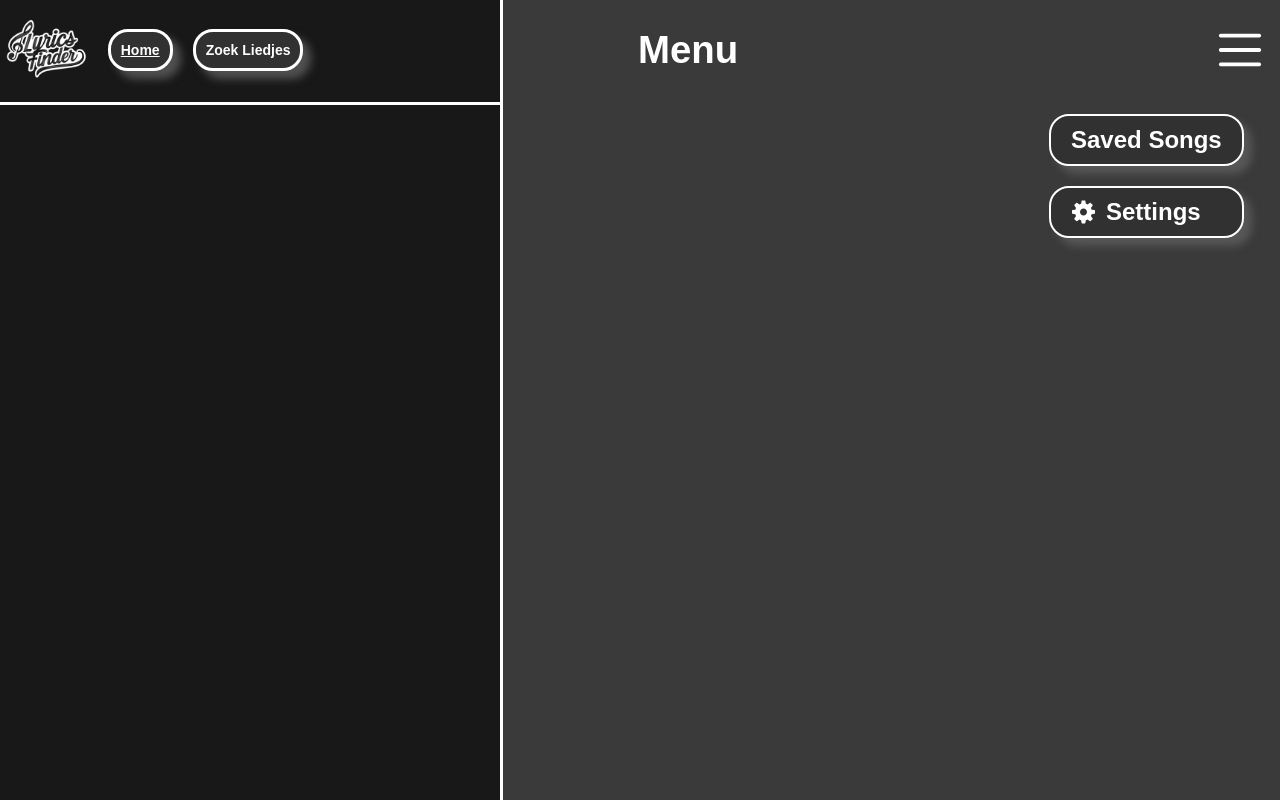
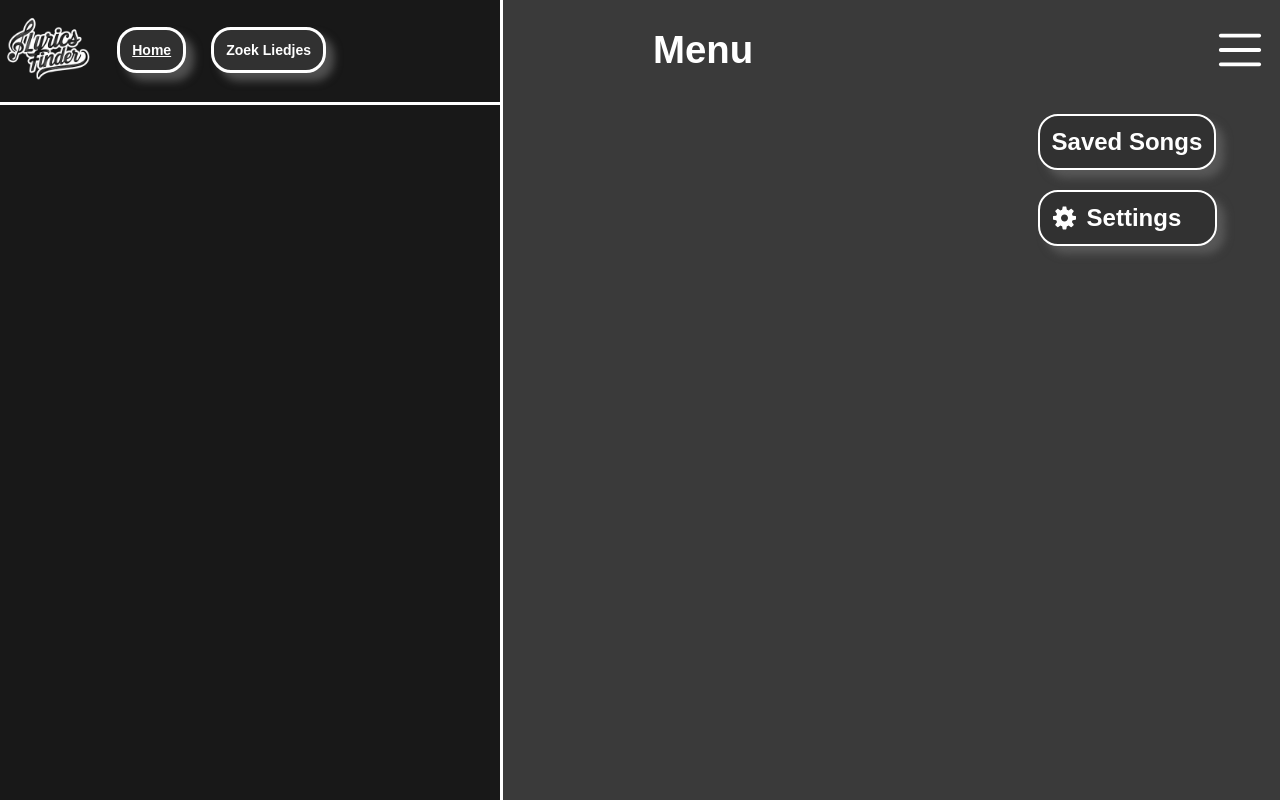
Before and after one commit to tombomeke-ehb/lyrics-finder, a website built with Vite: page index.html in a window 1280 px wide. Built offline with nearby package versions, Linux system fonts and the light colour scheme.

Commit message:
added media screen for 400px

```diff
--- a/src/CSS/style.css
+++ b/src/CSS/style.css
@@ -284,4 +284,36 @@ p{
 
 }
 
+@media screen and (min-width: 400px){
+  #menuContainer.open {
+    width: 210px;
+  }
+
+  #burgerNav h1{
+    padding-left: 150px;
+  }
+
+  .navbar ul {
+    width: 95%;
+  }
+
+  .navbar a{
+    padding: 12px;
+    margin-left: 10px;
+  }
+
+  .navbar a:first-child{
+    margin-left: 5px;
+  }
+
+  .navbar .burgernav li {
+    margin-left: 80px;
+  }
+
+  .burgernav li {
+    width: 259px;
+  }
+
 }
+
+}
```
